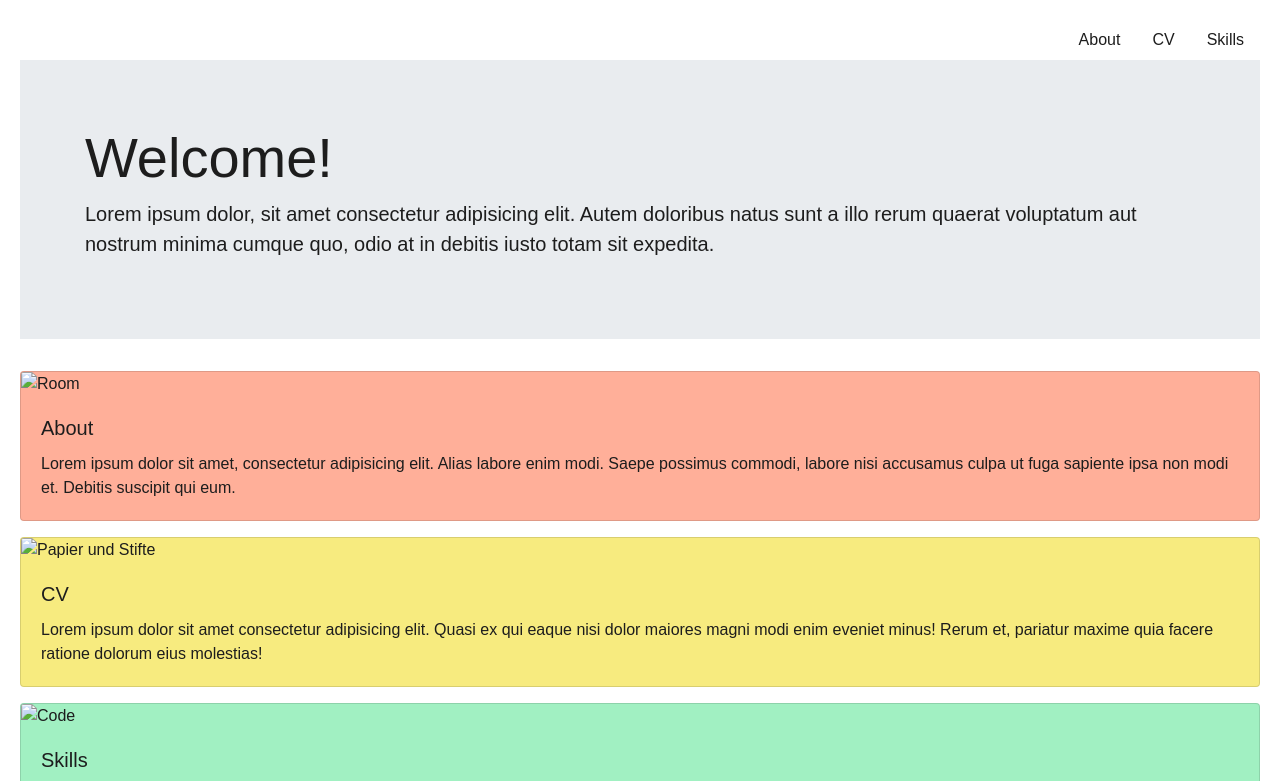
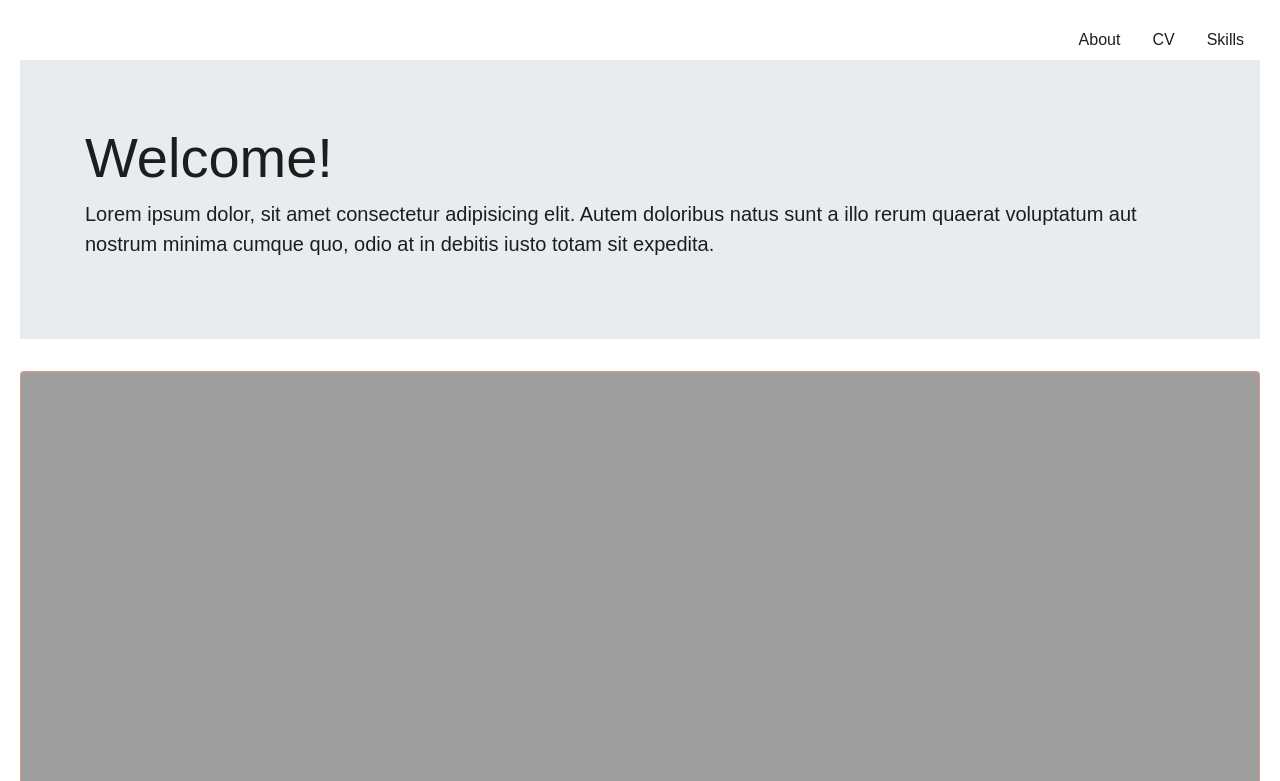
Before and after one commit to kschmitz123/portfolio, a website: page index.html in a window 1280 px wide. Shown: the top 781 px of the page. Drawn offline with nearby package versions, Linux system fonts and the light colour scheme; files that its build step writes are made by us from their sources; the site is published under a folder, as on GitHub Pages, so addresses that start at the root find nothing.

Commit message:
Remove slash

```diff
--- a/index.html
+++ b/index.html
@@ -29,21 +29,21 @@
         </div>
       </div>
       <div class="card mb-3 bg-warning">
-        <img src="/img/thom-holmes-RqASow2Y6Os-unsplash.jpg" class="card-img-top" alt="Room">
+        <img src="img/thom-holmes-RqASow2Y6Os-unsplash.jpg" class="card-img-top" alt="Room">
         <div class="card-body">
           <h5 class="card-title">About</h5>
           <p class="card-text">Lorem ipsum dolor sit amet, consectetur adipisicing elit. Alias labore enim modi. Saepe possimus commodi, labore nisi accusamus culpa ut fuga sapiente ipsa non modi et. Debitis suscipit qui eum.</p>
         </div>
       </div>
       <div class="card mb-3 bg-danger">
-        <img src="/img/kelly-sikkema-N3o-leQyFsI-unsplash.jpg" class="card-img-top" alt="Papier und Stifte">
+        <img src="img/kelly-sikkema-N3o-leQyFsI-unsplash.jpg" class="card-img-top" alt="Papier und Stifte">
         <div class="card-body">
           <h5 class="card-title">CV</h5>
             <p class="card-text">Lorem ipsum dolor sit amet consectetur adipisicing elit. Quasi ex qui eaque nisi dolor maiores magni modi enim eveniet minus! Rerum et, pariatur maxime quia facere ratione dolorum eius molestias!</p>
         </div>
       </div>
 <div class="card mb-3 bg-success">
-  <img src="/img/branko-stancevic-GI1hwOGqGtE-unsplash.jpg" class="card-img-top" alt="Code">
+  <img src="img/branko-stancevic-GI1hwOGqGtE-unsplash.jpg" class="card-img-top" alt="Code">
 <div class="card-body">
   <h5 class="card-title">Skills</h5>
   <p class="card-text">Lorem ipsum dolor sit amet consectetur adipisicing elit. Omnis aspernatur consequatur porro ducimus alias natus asperiores mollitia, aut suscipit eos dolorem ab earum quam totam maxime adipisci vel error sed?</p>
```
